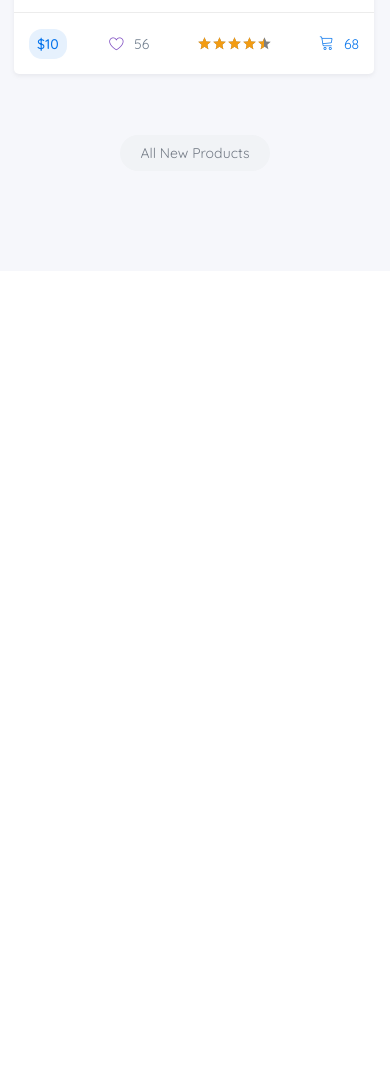
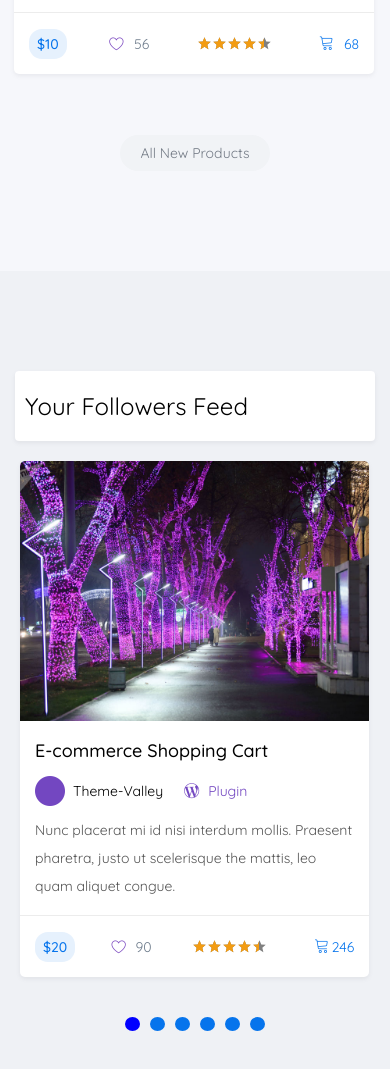
Before and after one commit to ku13shov/martplace, a website: page app/index.html in a window 390 px wide. Shown: the part 6232-7301 px from the top of the page. Before the commit the page ends 6503 px from the top, so only its background shows below. Drawn offline with nearby package versions, Linux system fonts and the light colour scheme; files whose address does not match are found by name.

Commit message:
added adaptive feed

```diff
--- a/app/index.html
+++ b/app/index.html
@@ -955,7 +955,7 @@
     </div>
   </section>
 
-  <!--<section class="feed">
+  <section class="feed">
     <div class="container">
       <div class="products-slider__inner-title title">
         Your Followers Feed
@@ -963,9 +963,9 @@
       </div>
       <div class="feed__items">
 
-        <div class="products__item mix category-wordpress" data-order="1">
+        <div class="products__item">
           <div class="products__item-img" href="#" style="background-image: url(images/products/item-1.png);">
-            <div class="products__item-hover">
+            <div class="products__item-hover off">
               <div class="products__item-hover__wrapper">
                 <img src="images/products/item-hover.png" alt="">
                 <a class="item-hover__btn-more" href="#">More info</a>
@@ -1007,9 +1007,9 @@
             </div>
           </div>
         </div>
-        <div class="products__item mix category-psd" data-order="2">
+        <div class="products__item">
           <div class="products__item-img" href="#" style="background-image: url(images/products/item-2.png);">
-            <div class="products__item-hover">
+            <div class="products__item-hover off">
               <div class="products__item-hover__wrapper">
                 <img src="images/products/item-hover.png" alt="">
                 <a class="item-hover__btn-more" href="#">More info</a>
@@ -1051,9 +1051,9 @@
             </div>
           </div>
         </div>
-        <div class="products__item mix category-site" data-order="3">
+        <div class="products__item">
           <div class="products__item-img" href="#" style="background-image: url(images/products/item-1.png);">
-            <div class="products__item-hover">
+            <div class="products__item-hover off">
               <div class="products__item-hover__wrapper">
                 <img src="images/products/item-hover.png" alt="">
                 <a class="item-hover__btn-more" href="#">More info</a>
@@ -1095,9 +1095,9 @@
             </div>
           </div>
         </div>
-        <div class="products__item mix category-wordpress" data-order="4">
+        <div class="products__item">
           <div class="products__item-img" href="#" style="background-image: url(images/products/item-1.png);">
-            <div class="products__item-hover">
+            <div class="products__item-hover off">
               <div class="products__item-hover__wrapper">
                 <img src="images/products/item-hover.png" alt="">
                 <a class="item-hover__btn-more" href="#">More info</a>
@@ -1139,9 +1139,9 @@
             </div>
           </div>
         </div>
-        <div class="products__item mix category-psd" data-order="5">
+        <div class="products__item">
           <div class="products__item-img" href="#" style="background-image: url(images/products/item-2.png);">
-            <div class="products__item-hover">
+            <div class="products__item-hover off">
               <div class="products__item-hover__wrapper">
                 <img src="images/products/item-hover.png" alt="">
                 <a class="item-hover__btn-more" href="#">More info</a>
@@ -1183,9 +1183,9 @@
             </div>
           </div>
         </div>
-        <div class="products__item mix category-landing new-item" data-order="6">
+        <div class="products__item">
           <div class="products__item-img" href="#" style="background-image: url(images/products/item-1.png);">
-            <div class="products__item-hover">
+            <div class="products__item-hover off">
               <div class="products__item-hover__wrapper">
                 <img src="images/products/item-hover.png" alt="">
                 <a class="item-hover__btn-more" href="#">More info</a>
@@ -1232,7 +1232,7 @@
     </div>
   </section>
 
-  <section class="stat">
+  <!--<section class="stat">
     <div class="container">
       <div class="stat__items">
         <div class="stat__item">
--- a/app/js/main.js
+++ b/app/js/main.js
@@ -20,6 +20,28 @@ $(function(){
     infinite: true,
     arrows: true,
     slidesToShow: 3,
+    responsive: [
+      {
+        breakpoint: 1201,
+        settings: {
+          slidesToShow: 2,
+        }
+      },
+      {
+        breakpoint: 731,
+        settings: {
+          dots: true,
+          slidesToShow: 2,
+        }
+      },
+      {
+        breakpoint: 621,
+        settings: {
+          slidesToShow: 1,
+          dots: true,
+        }
+      },
+    ]
   });
 
   $('.menu__btn').on('click', function(){
--- a/app/scss/_media.scss
+++ b/app/scss/_media.scss
@@ -16,18 +16,32 @@
   .products__btn button {
     padding: 7px 14px;
   }
-}
-@media (max-width: 1045px){
-  .products__item {
-    max-width: 100%;
-    flex-basis: calc(50% - 25px);
+  div.products__item {
+    max-width: 97%;
+    margin-left: 8px;
+  }
+  .feed__items .slick-list {
+    padding: 0;
   }
   .products__item-img {
     max-width: 100%;
   }
-  .products__item-img:hover .products__item-hover {
+  .products__item-img:hover .products__item-hover.off{
     display: none;
   }
+}
+@media (max-width: 1045px){
+  .products__item.mix {
+    max-width: 100%;
+    flex-basis: calc(50% - 25px);
+    .products__item-img {
+      max-width: 100%;
+    }
+    .products__item-img:hover .products__item-hover {
+      display: none;
+    }
+  }
+
 }
 @media (max-width: 1030px){
   .products-slider__img{
@@ -41,6 +55,9 @@
   }
   .products__btn button {
     width: 126px;
+  }
+  div.products__item {
+    margin-left: 6px;
   }
 }
 @media (max-width: 930px){
@@ -306,6 +323,18 @@
   .products__btn-bot button {
     font-size: 14px;
   }
+  div.products__item {
+    margin-left: 5px;
+  }
+  .feed {
+    padding: 100px 0;
+  }
+  .feed__items .slick-prev{
+    display: none;
+  }
+  .feed__items .slick-next{
+    display: none;
+  }
 }
 @media (max-width: 710px){
   .header__icon.icon-cart,
@@ -315,7 +344,7 @@
   }
 }
 @media (max-width: 620px){
-  .products__item {
+  .products__item.mix {
     flex-basis: calc(100% - 25px);
   }
   .products__btn button {
@@ -327,6 +356,9 @@
   .products__btn-bot button {
     width: 150px;
     padding: 10px 0;
+  }
+  div.products__item {
+    margin-left: 8px;
   }
 }
 @media (max-width: 600px){
@@ -377,6 +409,9 @@
     padding-bottom: 2px;
     padding-top: 2px;
   }
+  div.products__item {
+    margin-left: 7px;
+  }
 }
 @media (max-width: 460px){
   .header__user-info{
@@ -414,6 +449,12 @@
   }
   .products-slider__info {
     padding: 10px 10px 15px 10px;
+  }
+  .feed__items .slick-prev{
+    display: none !important;
+  }
+  .feed__items .slick-next{
+    display: none !important;
   }
 }
 @media (max-width: 415px){
@@ -457,6 +498,9 @@
   .products__btn button {
     width: 88px;
   }
+  div.products__item {
+    margin-left: 5px;
+  }
 }
 @media (max-width: 353px){
   .products__btn {
--- a/app/scss/style.scss
+++ b/app/scss/style.scss
@@ -956,10 +956,12 @@
   margin-left: -25px;
   flex-wrap: wrap;
 }
+.products__item.mix{
+  margin-left: 24px;
+  flex-basis: calc(33.33333% - 25px);
+}
 .products__item{
   max-width: 361px;
-  margin-left: 24px;
-  flex-basis: calc(33.33333% - 25px);
   width: 100%;
   box-shadow: 0px 2px 4px 0px rgba(108, 111, 115, 0.1);
   background-color: #fff;
@@ -1158,6 +1160,24 @@
 }
 .feed__items .slick-list {
   padding: 0px 1px 0 13px;
+}
+.slick-dots{
+  display: flex;
+  justify-content: center;
+  margin-top: -5px;
+  button{
+    font-size: 0;
+    width: 15px;
+    background-color: $btn;
+    height: 14px;
+    border: 0;
+    border-radius: 50%;
+    margin: 0 5px;
+    outline: none;
+  }
+}
+.slick-active button{
+  background-color: blue;
 }
 // END FEED
 // ===================================================
```
Also changed, not shown: app/css/style.min.css.
